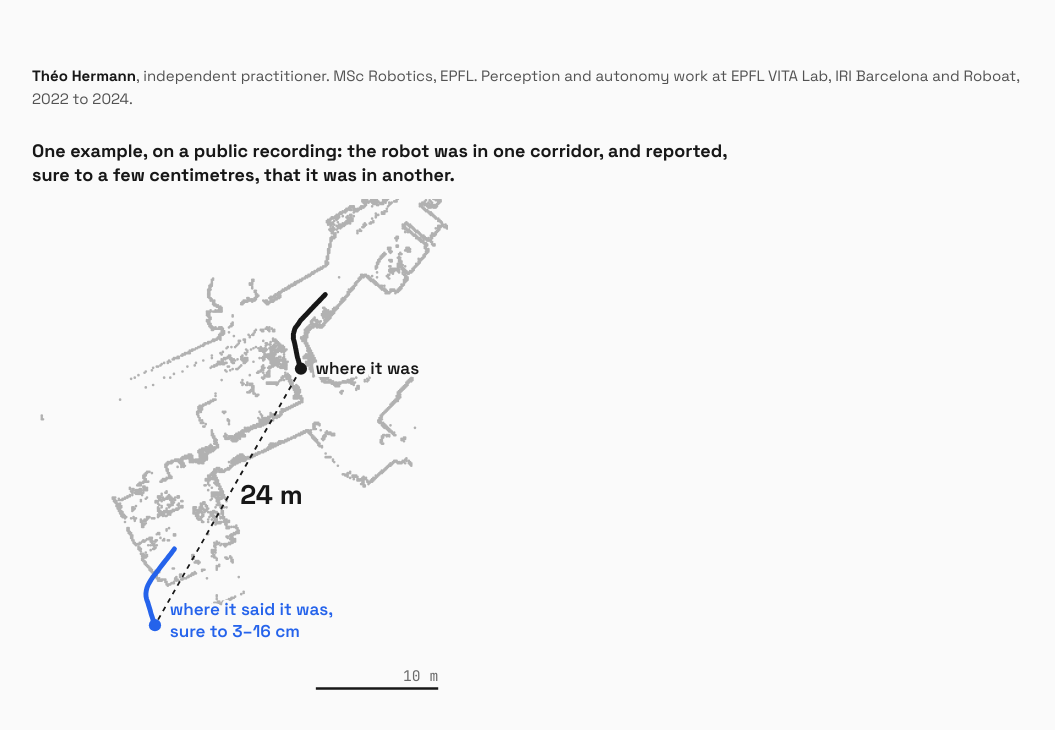
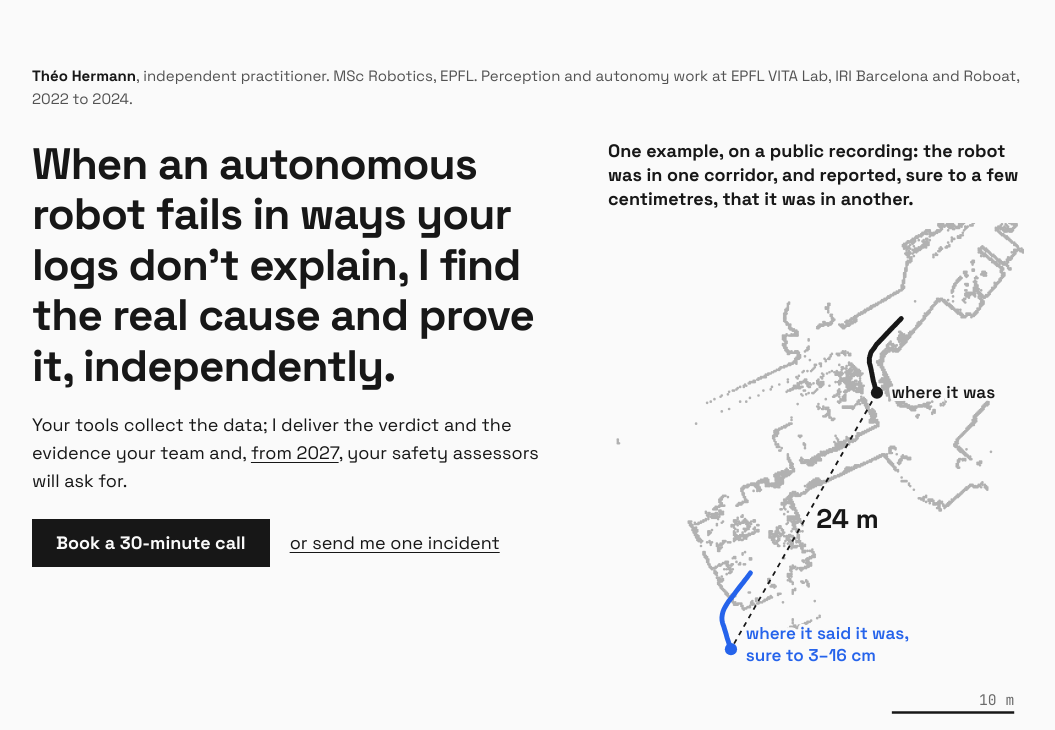
Before and after one commit to thrmnn/theohermann.ch, an Astro site: page / in a window 1280 px wide. Shown: the top 730 px of the page, without its empty margins (112-1167 px from the left). Built offline with nearby package versions, Linux system fonts and the light colour scheme; Astro itself is replaced by a stand-in of ours.

Commit message:
.ch laptop A: words left, plan right
Co-Authored-By: Claude Opus 5.5 <noreply@anthropic.com>

```diff
--- a/src/pages/index.astro
+++ b/src/pages/index.astro
@@ -204,11 +204,11 @@ ros2 param get /amcl recovery_alpha_fast</code></pre>
   @media (min-width: 960px) {
     .page, .foot { max-width: 68rem; padding: 0 48px; }
     .page { padding-top: 64px; }
-    .hero { display: grid; grid-template-columns: 1fr 22rem; column-gap: 64px; align-items: end; }
+    .hero { display: grid; grid-template-columns: 1fr 26rem; grid-template-rows: auto auto 1fr auto; column-gap: 64px; align-items: start; }
     .who { grid-column: 1 / -1; }
-    .hero-plan { grid-column: 1 / -1; grid-row: 2; margin-top: 28px; max-width: 44rem; }
-    h1 { grid-column: 1; grid-row: 3; font-size: 44px; margin: 28px 0 0; }
-    .hero-side { grid-column: 2; grid-row: 3; }
+    .hero-plan { grid-column: 2; grid-row: 2 / 4; margin-top: 28px; }
+    h1 { grid-column: 1; grid-row: 2; font-size: 44px; margin: 28px 0 0; }
+    .hero-side { grid-column: 1; grid-row: 3; margin-top: 20px; }
     .hero-figure { grid-column: 1 / -1; grid-row: 4; margin-top: 48px; max-width: 44rem; }
     section { display: grid; grid-template-columns: 18rem 1fr; column-gap: 64px; margin-top: 64px; padding-top: 40px; }
     section h2 { margin-bottom: 0; }
```
